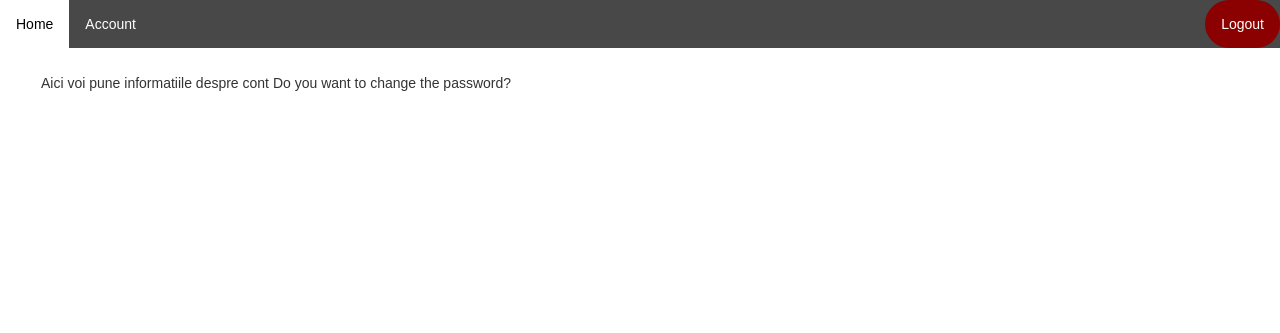
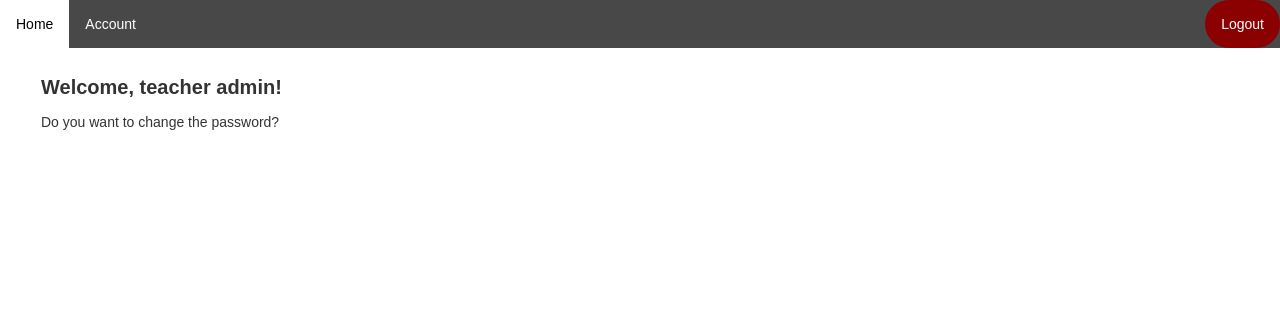
Before and after one commit to malinastanciu/proiectLicenta, a Django app: page /account/ in a window 1280 px wide. Shown: the top 333 px of the page. Run offline with Django 3.2, Linux system fonts and the light colour scheme; a user stored in the database is signed in; some libraries are stand-ins or nearby versions.

Commit message:
Updated account page

```diff
--- a/application/templates/application/account.html
+++ b/application/templates/application/account.html
@@ -5,7 +5,8 @@
     Account
 {% endblock %}
 {% block article %}
-   Aici voi pune informatiile despre cont
+    <link rel="stylesheet" href="{% static 'application/account.css' %}">
+  <p>Welcome, {{ user_type }} {{ user.username }}!</p>
     Do you want to change the password?
         {% block change_password %}
         {% endblock %}
--- a/application/templates/application/dashboard.html
+++ b/application/templates/application/dashboard.html
@@ -6,5 +6,5 @@
 {% endblock %}
 {% block article %}
     <link rel="stylesheet" href="{% static 'application/dashboard.css' %}">
-    <p>Welcome, {{ user_type }} {{ user.username }}!</p>
+
 {% endblock %}
```
Also changed, not shown: application/static/application/account.css (renamed from application/static/application/dashboard.css).
